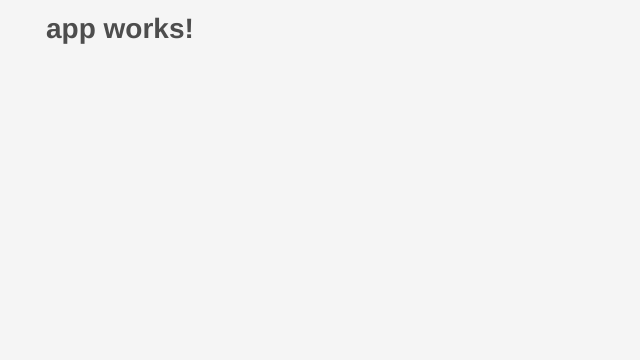
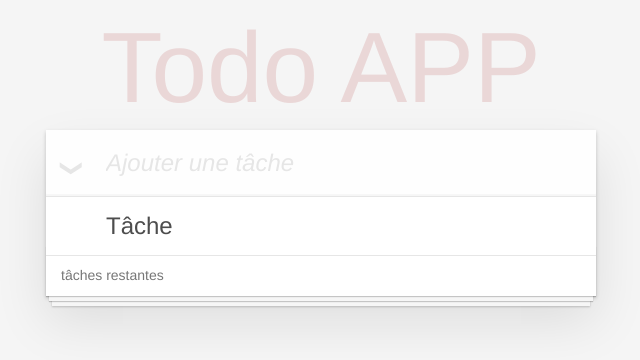
Before and after one commit to jntakpe/ng2-todo, an Angular app: page / in a window 1280 px wide. Shown: the top 360 px of the page, without its empty margins (319-959 px from the left). Built offline with nearby package versions, Linux system fonts and the light colour scheme.

Commit message:
Initialisation HTML pour le TP

```diff
--- a/src/app/app.component.html
+++ b/src/app/app.component.html
@@ -1,3 +1,26 @@
-<h1>
-  {{title}}
-</h1>
+<section id="todoapp">
+  <header id="header">
+    <h1>Todo APP</h1>
+
+    <form id="todo-form"> <!-- cliquer sur entrée pour ajouter une tâche -->
+      <input type="text" id="new-todo" placeholder="Ajouter une tâche" autocomplete="off" autofocus/>
+      <!-- input avec le contenu de la tâche -->
+    </form>
+    <section id="main">
+      <input type="checkbox" id="toggle-all"> <!-- Sélectionne toutes les tâches comme finies -->
+      <label for="toggle-all">Tâches finies</label>
+      <ul id="todo-list">
+        <li> <!-- Liste des tâches --> <!-- Si tâche finie appliquer sur li class 'completed' -->
+          <div class="view">
+            <label for="task">Tâche</label>
+            <input id="task" type="checkbox" class="toggle"/> <!-- Switch pour passer la tâche au statut finie -->
+            <button class="destroy"></button> <!-- Bouton permettant de supprimer une tâche -->
+          </div>
+        </li>
+      </ul>
+    </section>
+    <footer id="footer">
+      <span id="todo-count"><strong><!-- ici nombre de tâches en cours --> tâches restantes</strong></span>
+    </footer>
+  </header>
+</section>
```
